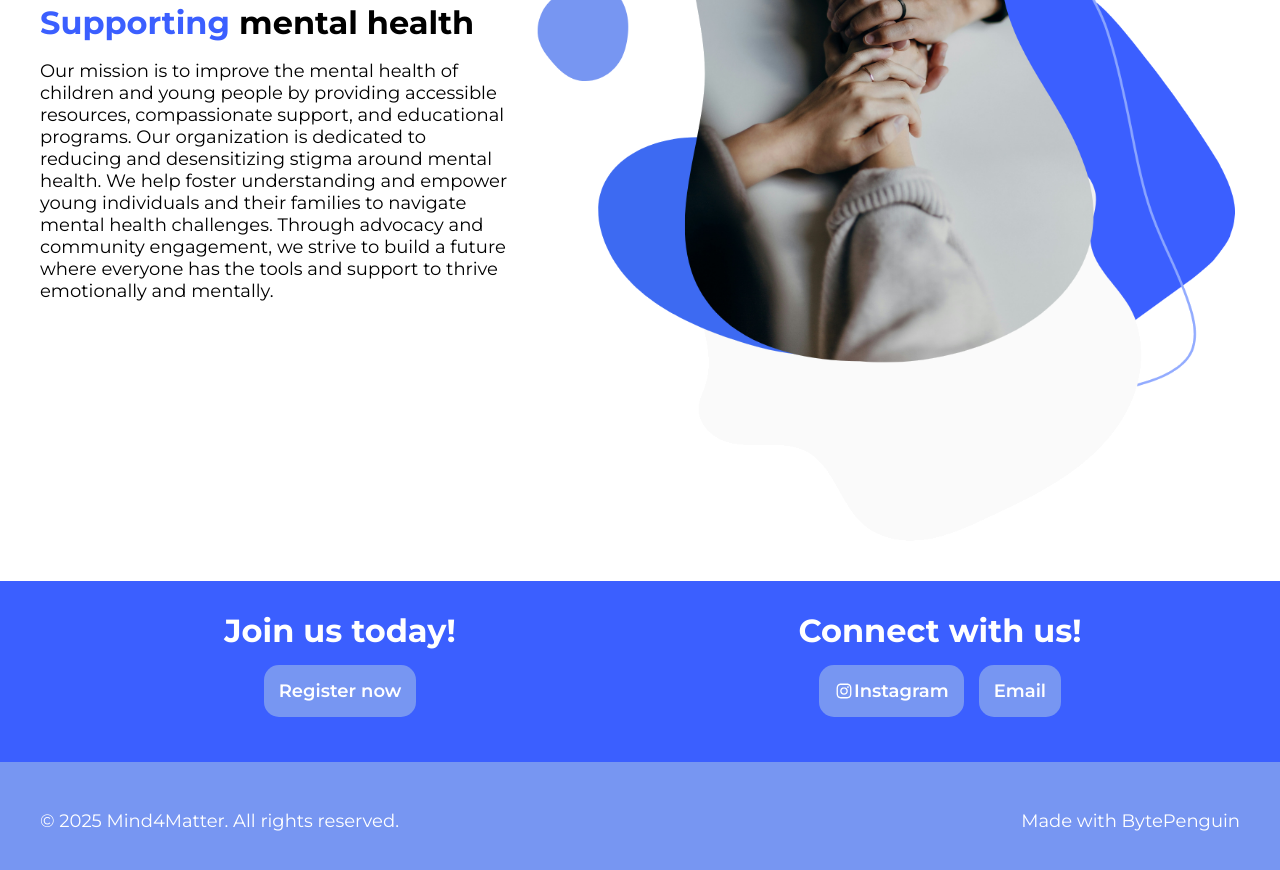
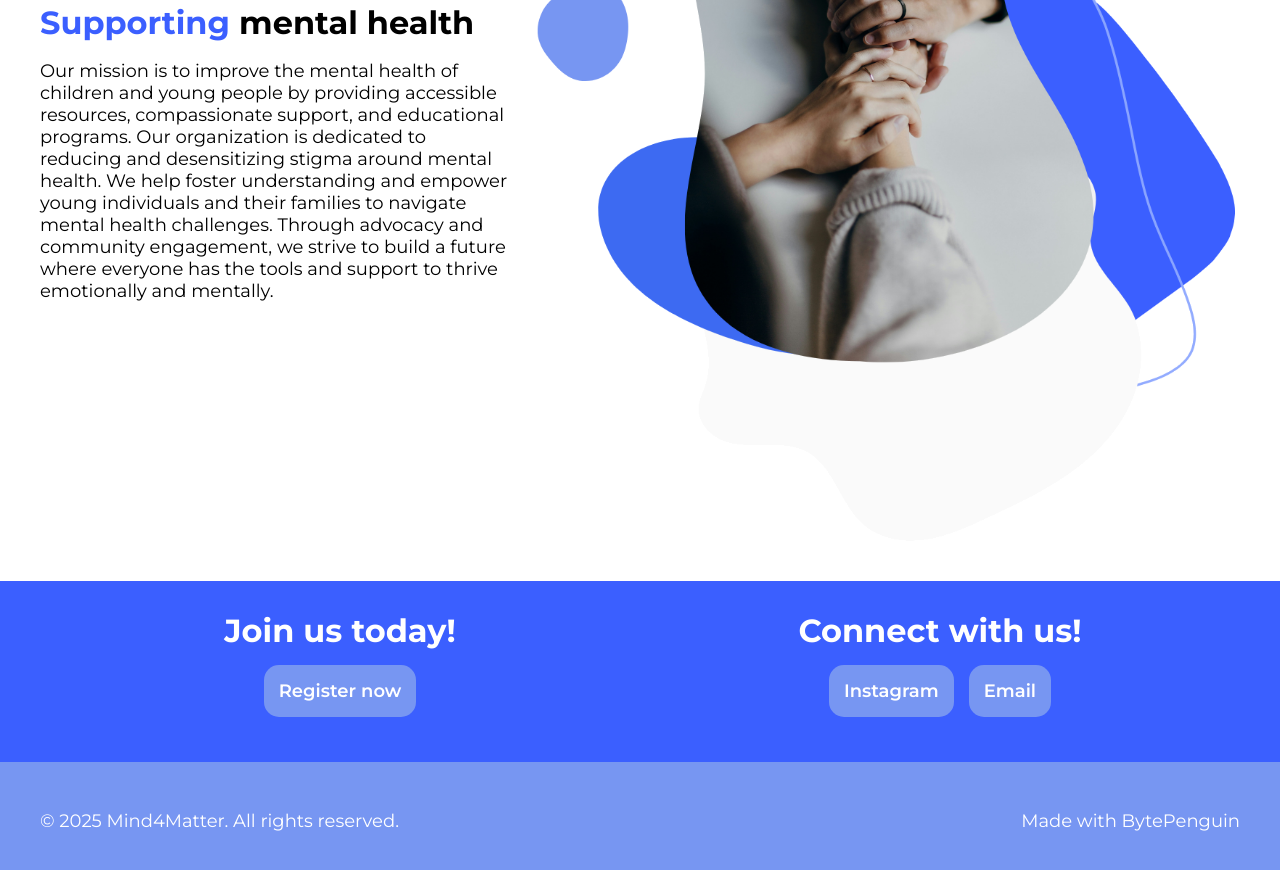
Before and after one commit to BytePenguinCode/Mind4Matter, a plain HTML site: page index.html in a window 1280 px wide. Shown: the part 376-1246 px from the top of the page. Drawn offline with Linux system fonts and the light colour scheme.

Commit message:
nvm i give up on svgs

```diff
--- a/index.html
+++ b/index.html
@@ -84,10 +84,7 @@
                         <h2 class="white">Connect with us!</h2>
                         <div class="socials">
                             <a href="https://www.instagram.com/Mind4Matter.global">
-                                <div class="bg-blue white insta button">
-                                    <object data="assets/instagram.svg" width="20px"></object>
-                                    Instagram
-                                </div>
+                                <div class="bg-blue white insta button">Instagram</div>
                             </a>
                             <a href="mailto:Mind4Matter.org@gmail.com" method="post">
                                 <div class="bg-blue white button">Email</div>
--- a/style.css
+++ b/style.css
@@ -189,6 +189,7 @@ h2 {
     color: #7796F2;
 }
 
+
 .socials {
     display: flex;
     flex-wrap: wrap;
```
Also changed, not shown: assets/instagram.svg (deleted).
